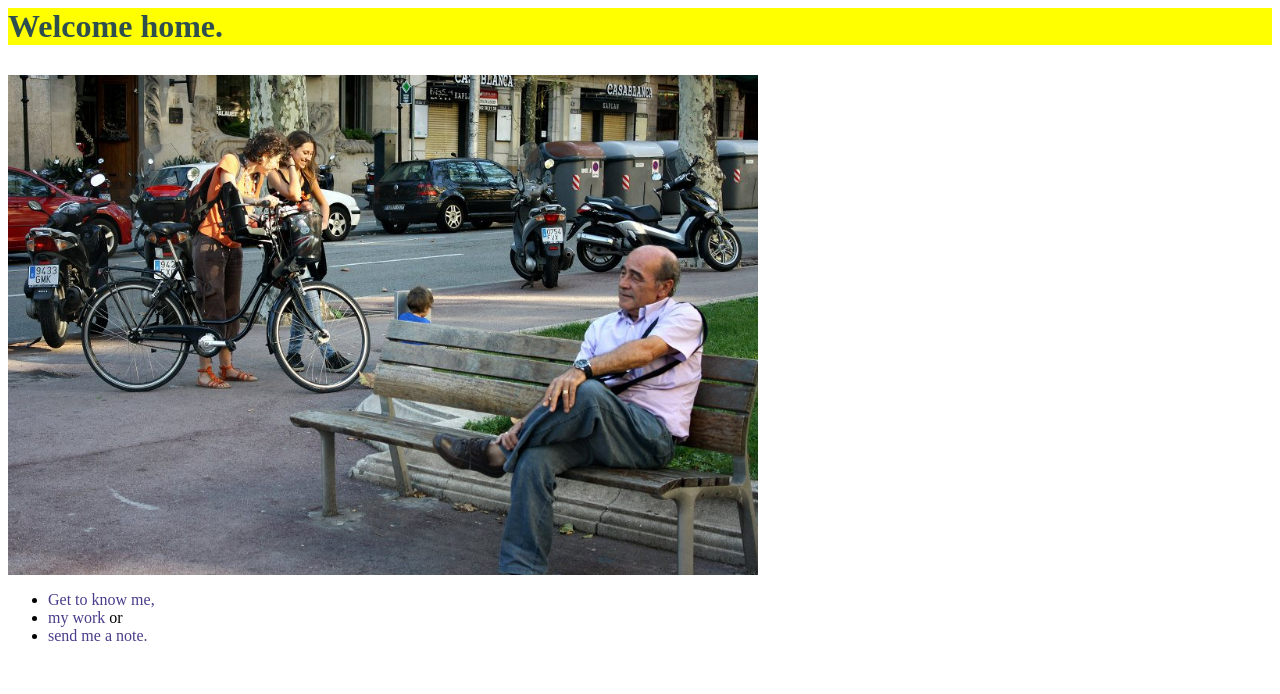
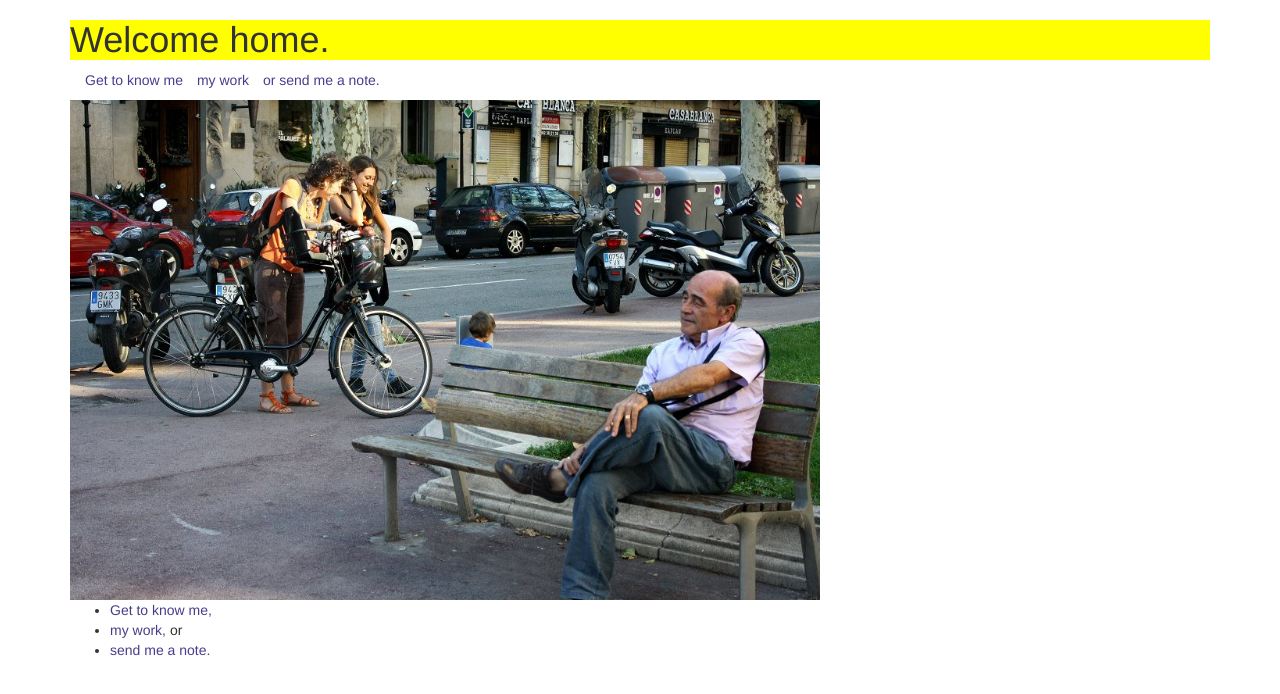
Before and after one commit to sdelaney1/sdelaney1.github.io, a plain HTML site: page index.html in a window 1280 px wide. Drawn offline with nearby package versions, Linux system fonts and the light colour scheme.

Commit message:
adding structure to the friday index page

```diff
--- a/about.html
+++ b/about.html
@@ -1,6 +1,18 @@
 <head>
-  <title>About me</title>
+  <title>Shannon Delaney</title>
   <link rel="stylesheet" href="assets/css/style.css">
+
+  <!-- Latest compiled and minified CSS -->
+  <link rel="stylesheet" href="https://maxcdn.bootstrapcdn.com/bootstrap/3.3.7/css/bootstrap.min.css" integrity="sha384-BVYiiSIFeK1dGmJRAkycuHAHRg32OmUcww7on3RYdg4Va+PmSTsz/K68vbdEjh4u"
+    crossorigin="anonymous">
+
+    <!-- Optional theme -->
+    <link rel="stylesheet" href="https://maxcdn.bootstrapcdn.com/bootstrap/3.3.7/css/bootstrap-theme.min.css" integrity="sha384-rHyoN1iRsVXV4nD0JutlnGaslCJuC7uwjduW9SVrLvRYooPp2bWYgmgJQIXwl/Sp"
+      crossorigin="anonymous">
+
+      <!-- Latest compiled and minified JavaScript -->
+      <script src="https://maxcdn.bootstrapcdn.com/bootstrap/3.3.7/js/bootstrap.min.js" integrity="sha384-Tc5IQib027qvyjSMfHjOMaLkfuWVxZxUPnCJA7l2mCWNIpG9mGCD8wGNIcPD7Txa"
+        crossorigin="anonymous"></script>
 </head>
 <h1>Hello! I'm Shannon.
 </h1>
@@ -8,13 +20,13 @@
 
 <img src="images/about.jpg" height="500">
 </a>
-  <p>
-    My work leads me to the crossroads of creativity and community. I've studied and worked as a visual communicator,
-    which continues to inform my visual arts practice. I’ve taught drawing and poetry to high school students, all-sorts-of-crafts
-    to adult learners, and foundational skills to youth with special needs. Studying Community Informatics in the field of
-    Library and Information Sciences brought a new understanding of data to my experience with people and the stories surrounding
-    them. I take these things with me as the path develops beneath my feet.
-  </p>
+<p>
+  My work leads me to the crossroads of creativity and community. I've studied and worked as a visual communicator, which continues
+  to inform my visual arts practice. I’ve taught drawing and poetry to high school students, all-sorts-of-crafts to adult
+  learners, and foundational skills to youth with special needs. Studying Community Informatics in the field of Library and
+  Information Sciences brought a new understanding of data to my experience with people and the stories surrounding them.
+  I take these things with me as the path develops beneath my feet.
+</p>
 
 <html>
 
--- a/index.html
+++ b/index.html
@@ -1,15 +1,47 @@
 <head>
   <title>Home</title>
   <link rel="stylesheet" href="assets/css/style.css">
+
+  <!-- Latest compiled and minified CSS -->
+  <link rel="stylesheet" href="https://maxcdn.bootstrapcdn.com/bootstrap/3.3.7/css/bootstrap.min.css" integrity="sha384-BVYiiSIFeK1dGmJRAkycuHAHRg32OmUcww7on3RYdg4Va+PmSTsz/K68vbdEjh4u"
+    crossorigin="anonymous">
+
+    <!-- Optional theme -->
+    <link rel="stylesheet" href="https://maxcdn.bootstrapcdn.com/bootstrap/3.3.7/css/bootstrap-theme.min.css" integrity="sha384-rHyoN1iRsVXV4nD0JutlnGaslCJuC7uwjduW9SVrLvRYooPp2bWYgmgJQIXwl/Sp"
+      crossorigin="anonymous">
+
+      <!-- Latest compiled and minified JavaScript -->
+      <script src="https://maxcdn.bootstrapcdn.com/bootstrap/3.3.7/js/bootstrap.min.js" integrity="sha384-Tc5IQib027qvyjSMfHjOMaLkfuWVxZxUPnCJA7l2mCWNIpG9mGCD8wGNIcPD7Txa"
+        crossorigin="anonymous"></script>
 </head>
+
+<body>
+  <div class="container">
+    <div class="row"></div>
+    <div class="col-md-6">
+  </div>
+
   <h1>Welcome home.</a>
   </h1>
+  <div class="container">
+    <div class="row">
+      <div class="col-xs-1 col-md-1 col-lg-4">
+        <ul class="list-inline">
+  <li><a href="about.html">Get to know me</a></li>
+  <li><a href="work.html">my work</a></li>
+  <li><a href="contact.html">or send me a note.</a></li>
+</ul>
+      </div>
+      <div class="col-md-6">
+      </div>
+    </div>
+  </div>
 
   <img src="images/welcome.jpg" height="500">
   </a>
 
   <ul>
     <li><a href="about.html">Get to know me,</a></li>
-  <li><a href="work.html">my work </a> or</li>
+    <li><a href="work.html">my work, </a> or</li>
     <li><a href="contact.html">send me a note.</a></li>
   </ul>
```
Also changed, not shown: contact.html (+12 -0 lines), work.html (+12 -0 lines). Lines whose indentation alone changed are shown as unchanged.
